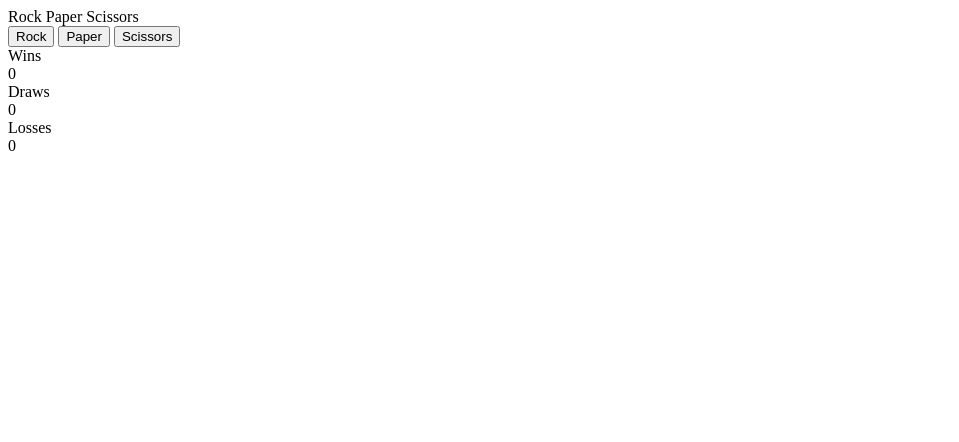
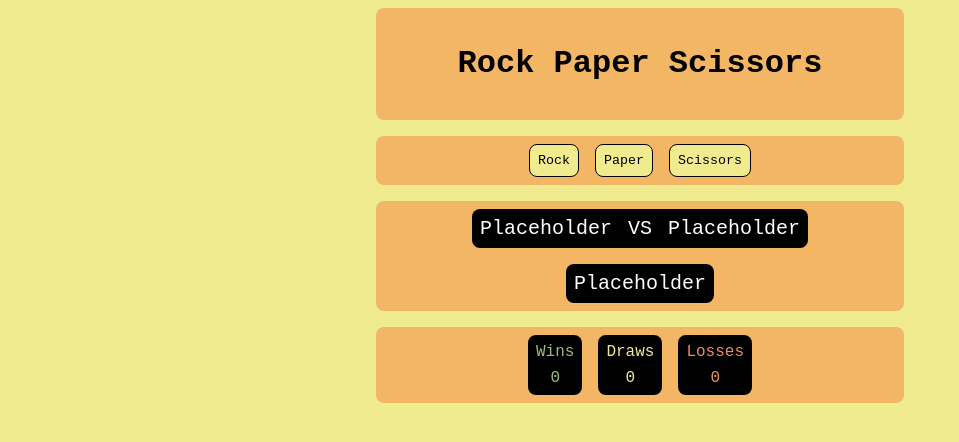
Before and after one commit to Leanhj/odin-rock-paper-scissors, a plain HTML site: page index.html in a window 1280 px wide. Shown: the whole page, without its empty margins (0-959 px from the left). Drawn offline with Linux system fonts and the light colour scheme.

Commit message:
Add css styling

```diff
--- a/index.html
+++ b/index.html
@@ -9,11 +9,21 @@
 <body>
     <script src="./javascript.js" defer></script>
     <div class="main">
-        <div class="title">Rock Paper Scissors</div>
+        <div class="title">
+            <h1>Rock Paper Scissors</h1>
+        </div>
         <div class="choices">
             <button>Rock</button>
             <button>Paper</button>
             <button>Scissors</button>
+        </div>
+        <div class="game-info">
+            <div class="choice-info">
+                <div class="player-choice">Placeholder</div>
+                <div class="vs">VS</div>
+                <div class="computer-choice">Placeholder</div>
+            </div>
+            <div class="info-result">Placeholder</div>
         </div>
         <div class="scores">
             <div class="wins">
--- a/style.css
+++ b/style.css
@@ -0,0 +1,110 @@
+* {
+    font-family: 'Courier New', Courier, monospace;
+}
+
+body {
+    background-color: #F1EB90;
+}
+
+.main {
+    display: flex;
+    flex-direction: column;
+    justify-content: center;
+    align-items: center;
+    gap: 16px;
+}
+
+.title {
+    display: flex;
+    background-color: #F3B664;
+    padding: 8px;
+    border-radius: 8px;
+    width: 512px;
+    justify-content: center;
+}
+
+h1 {
+    padding: 8px;
+}
+
+.choices {
+    display: flex;
+    background-color: #F3B664;
+    gap: 16px;
+    padding: 8px;
+    width: 512px;
+    border-radius: 8px;
+    justify-content: center;
+}
+
+button {
+    background-color: #F1EB90;
+    border-radius: 8px;
+    border: 1px solid black;
+    padding: 8px;
+    cursor: pointer;
+}
+
+.game-info {
+    background-color: #F3B664;
+    display: flex;
+    flex-direction: column;
+    width: 512px;
+    padding: 8px;
+    border-radius: 8px;
+    align-items: center;
+    gap: 16px;
+}
+
+.game-info * {
+    font-size: 20px;
+}
+
+.choice-info {
+    display: flex;
+    justify-content: center;
+    gap: 16px;
+    padding: 8px;
+    background-color: black;
+    color: white;
+    border-radius: 8px;
+}
+
+.info-result {
+    border-radius: 8px;
+    background-color: black;
+    color: white;
+    padding: 8px;
+}
+
+.scores {
+    display: flex;
+    background-color: #F3B664;
+    gap: 16px;
+    border-radius: 8px;
+    width: 512px;
+    justify-content: center;
+    padding: 8px;
+}
+
+.wins, .draws, .losses {
+    display: flex;
+    flex-direction: column;
+    align-items: center;
+    gap: 8px;
+    background-color: black;
+    border-radius: 8px;
+    padding: 8px;
+}
+
+.wins {
+    color: #9FBB73;
+}
+
+.draws {
+    color: #F1EB90;
+}
+
+.losses {
+    color: #EC8F5E;
+}
```
